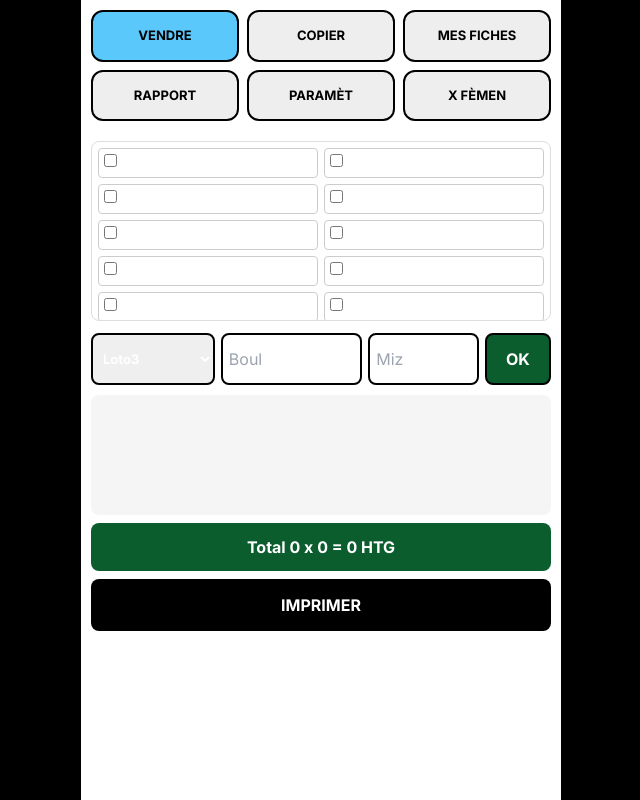
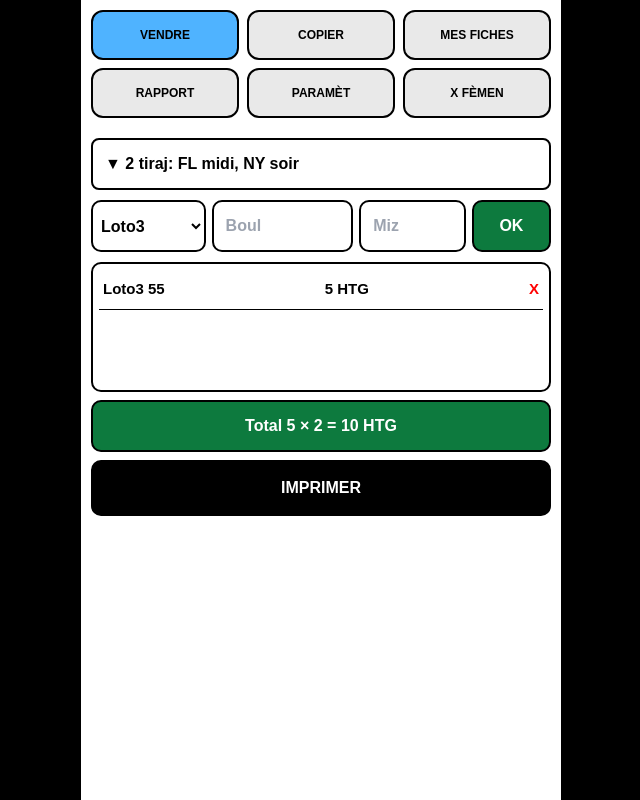
Before and after one commit to cerdieuulysse125-byte/Cd-lotto-, a Next.js app: page /vendeur in a window 1280 px wide. Shown: the whole page, without its empty margins (319-959 px from the left). Built offline with nearby package versions, Linux system fonts and the light colour scheme.

Commit message:
Update page.tsx

```diff
--- a/app/vendeur/page.tsx
+++ b/app/vendeur/page.tsx
@@ -1,86 +1,109 @@
 "use client";
-import { useState } from "react";
+import { useState, useRef } from "react";
 
-const TIRAGES = ["GA midi","FL midi","NY midi","Real","GA soir","FL soir","NY soir","Primera 11h50","Suerte 12h20","Lote Dom","Ganamas","Suerte noche","Primera noche","Loteka","Nacional","Leidsa","Anguila 10h","Anguila 18h"];
+const TIRAGES = ["GA midi","FL midi","NY midi","Real","GA soir","FL soir","NY soir","Primera 11h50","Suerte 12h20","Lote Dom","Ganamas 14h15","Suerte noche","Primera noche","Loteka","Nacional","Leidsa","Anguila 10h","Anguila 18h"];
 
-export default function VendeurPage(){
+export default function Page(){
   const [tab, setTab] = useState("VENDRE");
-  const [selected, setSelected] = useState<string[]>([]);
+  const [selected, setSelected] = useState<string[]>(["FL midi","NY soir"]);
+  const [openTirage, setOpenTirage] = useState(false);
   const [jeu, setJeu] = useState("Loto3");
   const [boul, setBoul] = useState("");
   const [miz, setMiz] = useState("");
-  const [fiches, setFiches] = useState<any[]>([]);
+  const [fiches, setFiches] = useState<any[]>([{jeu:"Loto3", boul:"55", miz:5}]);
 
-  const toggle = (t:string) => {
-    setSelected(s=> s.includes(t)? s.filter(x=>x!==t) : [...s, t]);
+  const boulRef = useRef<HTMLInputElement>(null);
+  const mizRef = useRef<HTMLInputElement>(null);
+
+  const toggleT = (t:string) => {
+    setSelected(s=> s.includes(t)? s.filter(x=>x!==t) : [...s,t]);
   };
 
   const ajouter = () => {
     if(!boul || !miz) return;
-    // LIMITE + FEMTI ap tcheke isit
-    if(selected.length===0) return alert("Chwazi tiraj");
-    setFiches([...fiches, {jeu, boul, miz: parseInt(miz)}]);
+    if(selected.length===0) return alert("Chwazi tiraj yo nan kaz la anwo");
+    const finalBoul = jeu==="Maryaj" ? boul.split(/x|×/).map(s=>s.trim()).sort().join("×") : boul;
+    setFiches([...fiches, {jeu, boul:finalBoul, miz:parseInt(miz)}]);
     setBoul(""); setMiz("");
+    setTimeout(()=>boulRef.current?.focus(), 50);
   };
 
-  const total = fiches.reduce((a,b)=>a+b.miz,0);
+  const handleKey = (e:any, next:"miz"|"ok") => {
+    if(e.key==="ArrowRight" || e.key==="ArrowDown" || e.key==="Enter"){
+      e.preventDefault();
+      if(next==="miz") mizRef.current?.focus();
+      else ajouter();
+    }
+  };
+
+  const total = fiches.reduce((s,f)=>s+f.miz,0);
 
   return (
-    <div style={{maxWidth:'480px', margin:'0 auto', background:'#fff', minHeight:'100vh'}}>
-      {/* ONGLE YO - KORIJE */}
+    <div style={{maxWidth:'480px', margin:'0 auto', background:'#fff', minHeight:'100vh', fontFamily:'Arial', color:'#000'}}>
       <div style={{display:'grid', gridTemplateColumns:'1fr 1fr 1fr', gap:'8px', padding:'10px'}}>
         {["VENDRE","COPIER","MES FICHES","RAPPORT","PARAMÈT","X FÈMEN"].map(t=>(
           <button key={t} onClick={()=>setTab(t)}
-            style={{
-              padding:'14px 4px', borderRadius:'12px', border:'2px solid #000',
-              fontWeight:'bold', fontSize:'13px',
-              background: tab===t ? (t==="X FÈMEN" ? "#ff3b30" : t==="PARAMÈT" ? "#ff9500" : "#5ac8fa") : "#eee",
-              color: tab===t && t==="X FÈMEN" ? "#fff" : "#000"
-            }}>{t}</button>
+            style={{padding:'14px 2px', borderRadius:'12px', border:'2px solid #000', fontWeight:'900', fontSize:'12px', background: tab===t? "#4fb3ff":"#e9e9e9", color:'#000'}}>
+            {t}
+          </button>
         ))}
       </div>
 
-      {/* KONTNI - SA KI TE VID LA KOUNYA AP OUVÈ */}
       <div style={{padding:'10px'}}>
         {tab==="VENDRE" && (
           <>
-            <div style={{display:'grid', gridTemplateColumns:'1fr 1fr', gap:'6px', maxHeight:'180px', overflow:'auto', border:'1px solid #ddd', padding:'6px', borderRadius:'8px'}}>
-              {TIRAGES.map(t=>(
-                <label key={t} style={{fontSize:'12px', background:selected.includes(t)?'#d4edda':'#fff', padding:'5px', borderRadius:'4px', border:'1px solid #ccc'}}>
-                  <input type="checkbox" checked={selected.includes(t)} onChange={()=>toggle(t)}/> {t}
-                </label>
+            {/* 1 SEL KAZ POU TOUT TIRAJ */}
+            <div style={{position:'relative'}}>
+              <button onClick={()=>setOpenTirage(!openTirage)} style={{width:'100%', padding:'12px', border:'2px solid #000', borderRadius:'8px', background:'#fff', textAlign:'left', fontWeight:'bold', color:'#000'}}>
+                {selected.length===0 ? "▼ Chwazi Tiraj yo" : `▼ ${selected.length} tiraj: ${selected.join(", ").slice(0,40)}`}
+              </button>
+              {openTirage && (
+                <div style={{position:'absolute', top:'46px', left:0, right:0, background:'#fff', border:'2px solid #000', borderRadius:'8px', zIndex:10, maxHeight:'260px', overflow:'auto', padding:'6px', display:'grid', gridTemplateColumns:'1fr 1fr', gap:'5px'}}>
+                  {TIRAGES.map(t=>(
+                    <label key={t} style={{border:'1px solid #000', padding:'8px 4px', borderRadius:'6px', background:selected.includes(t)?"#b3e5fc":"#fff", fontSize:'11px', fontWeight:'bold', color:'#000'}}>
+                      <input type="checkbox" checked={selected.includes(t)} onChange={()=>toggleT(t)} /> {t}
+                    </label>
+                  ))}
+                  <button onClick={()=>setOpenTirage(false)} style={{gridColumn:'1 / span 2', background:'#000', color:'#fff', padding:'10px', borderRadius:'6px'}}>OK FÈMEN</button>
+                </div>
+              )}
+            </div>
+
+            {/* KAZ KOUT YO - DIMANSYON BON OU TE RENMEN AN */}
+            <div style={{display:'flex', gap:'6px', marginTop:'10px'}}>
+              <select value={jeu} onChange={e=>setJeu(e.target.value)} style={{width:'26%', padding:'12px 4px', border:'2px solid #000', borderRadius:'10px', fontWeight:'900', background:'#fff', color:'#000'}}>
+                <option>Bolet</option><option>Maryaj</option><option>Loto3</option><option>Loto4</option><option>Loto5</option>
+              </select>
+              <input ref={boulRef} value={boul} onChange={e=>setBoul(e.target.value)} onKeyDown={e=>handleKey(e,"miz")} placeholder="Boul" style={{width:'32%', padding:'12px', border:'2px solid #000', borderRadius:'10px', color:'#000', background:'#fff', fontSize:'16px', fontWeight:'bold'}}/>
+              <input ref={mizRef} value={miz} onChange={e=>setMiz(e.target.value)} onKeyDown={e=>handleKey(e,"ok")} placeholder="Miz" type="number" style={{width:'24%', padding:'12px', border:'2px solid #000', borderRadius:'10px', color:'#000', background:'#fff', fontSize:'16px', fontWeight:'bold'}}/>
+              <button onClick={ajouter} style={{width:'18%', background:'#0d7a3e', color:'#fff', border:'2px solid #000', borderRadius:'10px', fontWeight:'900'}}>OK</button>
+            </div>
+
+            {/* LIS FICH - TÈKS LIZIB KOUNYA (NOIR SOU BLANC) */}
+            <div style={{background:'#fff', border:'2px solid #000', borderRadius:'10px', minHeight:'130px', marginTop:'10px', padding:'6px'}}>
+              {fiches.map((f,i)=>(
+                <div key={i} style={{display:'flex', justifyContent:'space-between', padding:'8px 4px', borderBottom:'1px solid #000', color:'#000', fontWeight:'bold', fontSize:'15px'}}>
+                  <span style={{color:'#000'}}>{f.jeu} {f.boul}</span>
+                  <span style={{color:'#000'}}>{f.miz} HTG</span>
+                  <span onClick={()=>setFiches(fiches.filter((_,idx)=>idx!==i))} style={{color:'red', cursor:'pointer', fontWeight:'900'}}>X</span>
+                </div>
               ))}
             </div>
 
-            {/* FIX: KAZ JEUX-BOUL-MIZ PA DWE TWÒ LONG - 3 TI KAZ KOUT */}
-            <div style={{display:'flex', gap:'6px', marginTop:'12px'}}>
-              <select value={jeu} onChange={e=>setJeu(e.target.value)} style={{width:'28%', padding:'12px 6px', border:'2px solid #000', borderRadius:'8px', fontSize:'13px', fontWeight:'bold'}}>
-                <option>Loto3</option><option>Mariage</option><option>Loto4</option><option>Gratis</option>
-              </select>
-              <input value={boul} onChange={e=>setBoul(e.target.value)} placeholder="Boul" inputMode="numeric"
-                style={{width:'32%', padding:'12px 6px', border:'2px solid #000', borderRadius:'8px', fontSize:'16px'}}/>
-              <input value={miz} onChange={e=>setMiz(e.target.value)} placeholder="Miz" inputMode="numeric" type="number"
-                style={{width:'25%', padding:'12px 6px', border:'2px solid #000', borderRadius:'8px', fontSize:'16px'}}/>
-              <button onClick={ajouter} style={{width:'15%', background:'#0b5d2e', color:'#fff', borderRadius:'8px', border:'2px solid #000', fontWeight:'bold'}}>OK</button>
+            <div style={{background:'#0d7a3e', color:'#fff', textAlign:'center', padding:'12px', borderRadius:'10px', marginTop:'8px', fontWeight:'900', fontSize:'16px', border:'2px solid #000'}}>
+              Total {total} × {selected.length} = {total*selected.length} HTG
             </div>
-
-            <div style={{background:'#f5f5f5', minHeight:'120px', marginTop:'10px', borderRadius:'8px', padding:'6px'}}>
-              {fiches.map((f,i)=><div key={i} style={{display:'flex', justifyContent:'space-between', padding:'6px', borderBottom:'1px solid #ddd'}}><span>{f.jeu} {f.boul}</span><span>{f.miz} HTG</span><span onClick={()=>setFiches(fiches.filter((_,idx)=>idx!==i))} style={{color:'red'}}>X</span></div>)}
-            </div>
-
-            <div style={{background:'#0b5d2e', color:'#fff', textAlign:'center', padding:'12px', borderRadius:'8px', marginTop:'8px', fontWeight:'bold'}}>
-              Total {total} x {selected.length} = {total*selected.length} HTG
-            </div>
-            <button onClick={()=>window.print()} style={{width:'100%', background:'#000', color:'#fff', padding:'14px', borderRadius:'8px', marginTop:'8px', fontWeight:'bold'}}>IMPRIMER</button>
+            <button onClick={()=>window.print()} style={{width:'100%', background:'#000', color:'#fff', padding:'14px', borderRadius:'10px', marginTop:'8px', fontWeight:'900', border:'2px solid #000'}}>IMPRIMER</button>
           </>
         )}
 
-        {tab==="COPIER" && <div><h3>COPIER</h3><input placeholder="ID Ticket" style={{width:'100%', padding:'14px', borderRadius:'8px', border:'2px solid #000'}}/><button style={{width:'100%', padding:'12px', marginTop:'8px', background:'#5ac8fa', borderRadius:'8px'}}>Chèche</button></div>}
-        {tab==="MES FICHES" && <div><h3>MES FICHES</h3><p>Lis fich ou yo ap parèt la...</p></div>}
-        {tab==="RAPPORT" && <div><h3>RAPPORT</h3><p>Rapò pa tiraj...</p></div>}
-        {tab==="PARAMÈT" && <div><h3>PARAMÈT</h3><p>Antet / Pye ticket / Imprimante...</p></div>}
-        {tab==="X FÈMEN" && <div><h3 style={{color:'red'}}>FÈMEN CAISSE</h3><p>Ou vle fèmen?</p></div>}
+        {/* ONGLÈ YO KOUNYA AP OUVÈ */}
+        {tab==="COPIER" && <div style={{color:'#000'}}><h3 style={{color:'#000'}}>COPIER</h3><input placeholder="ID Ticket" style={{width:'100%', padding:'14px', border:'2px solid #000', borderRadius:'8px', color:'#000'}}/><button style={{width:'100%', padding:'12px', marginTop:'8px', background:'#4fb3ff', border:'2px solid #000', borderRadius:'8px', fontWeight:'bold'}}>Chèche</button></div>}
+        {tab==="MES FICHES" && <div style={{color:'#000', fontWeight:'bold'}}><h3>MES FICHES</h3>{fiches.map((f,i)=><div key={i} style={{borderBottom:'1px solid #000', padding:'6px'}}>{f.jeu} {f.boul} - {f.miz} HTG</div>)}</div>}
+        {tab==="RAPPORT" && <div style={{color:'#000', fontWeight:'bold'}}><h3>RAPPORT</h3><div>Total Vant: {total*selected.length} HTG<br/>Nb Fich: {fiches.length}<br/>Tiraj: {selected.join(", ")}</div></div>}
+        {tab==="PARAMÈT" && <div style={{color:'#000', fontWeight:'bold'}}><h3>PARAMÈT</h3><p>Antet Ticket<br/>Pye Ticket<br/>Limit Global: vendeur1+2...<br/>Fèmti otomatik</p></div>}
+        {tab==="X FÈMEN" && <div style={{color:'red', fontWeight:'bold'}}><h3>FÈMEN CAISSE</h3><button style={{width:'100%', padding:'14px', background:'red', color:'#fff', borderRadius:'8px'}}>Konfime Fèmen</button></div>}
       </div>
     </div>
-  )
+  );
 }
```
